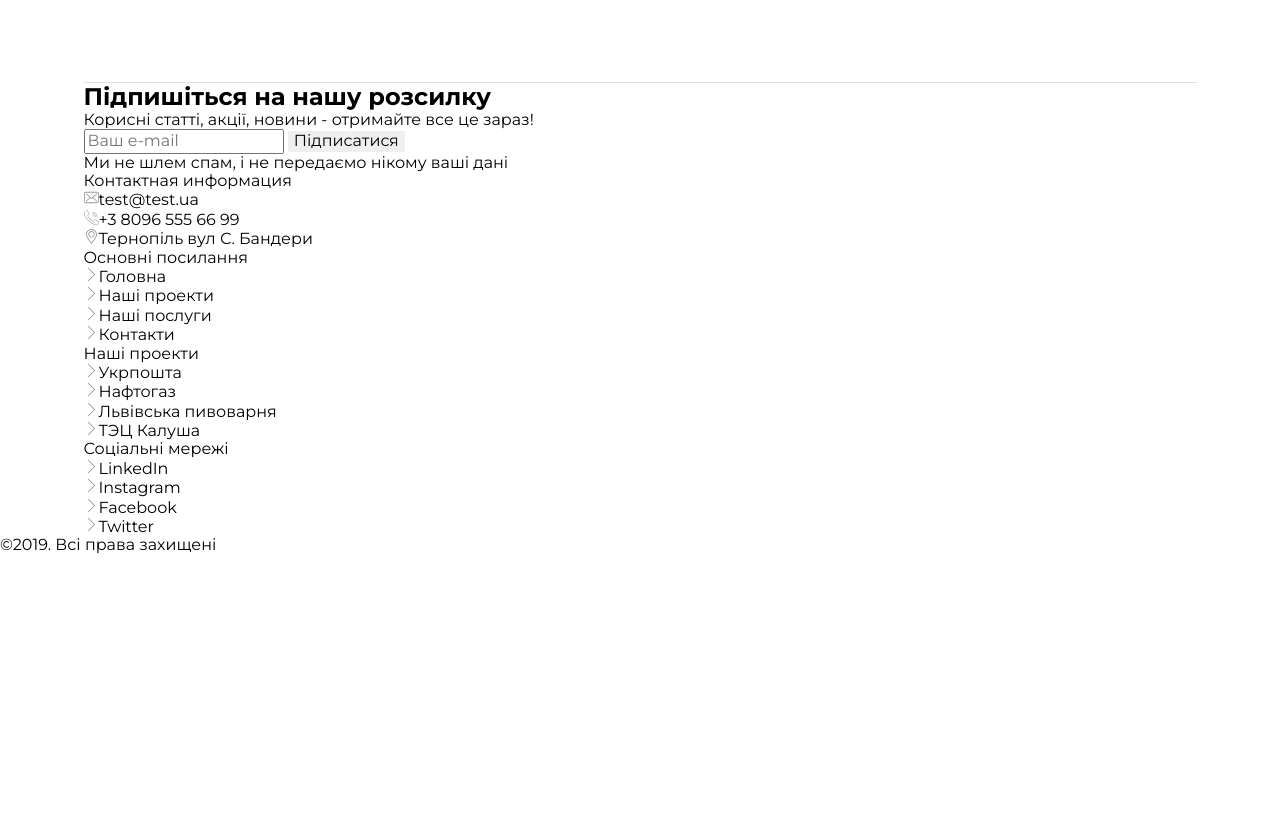
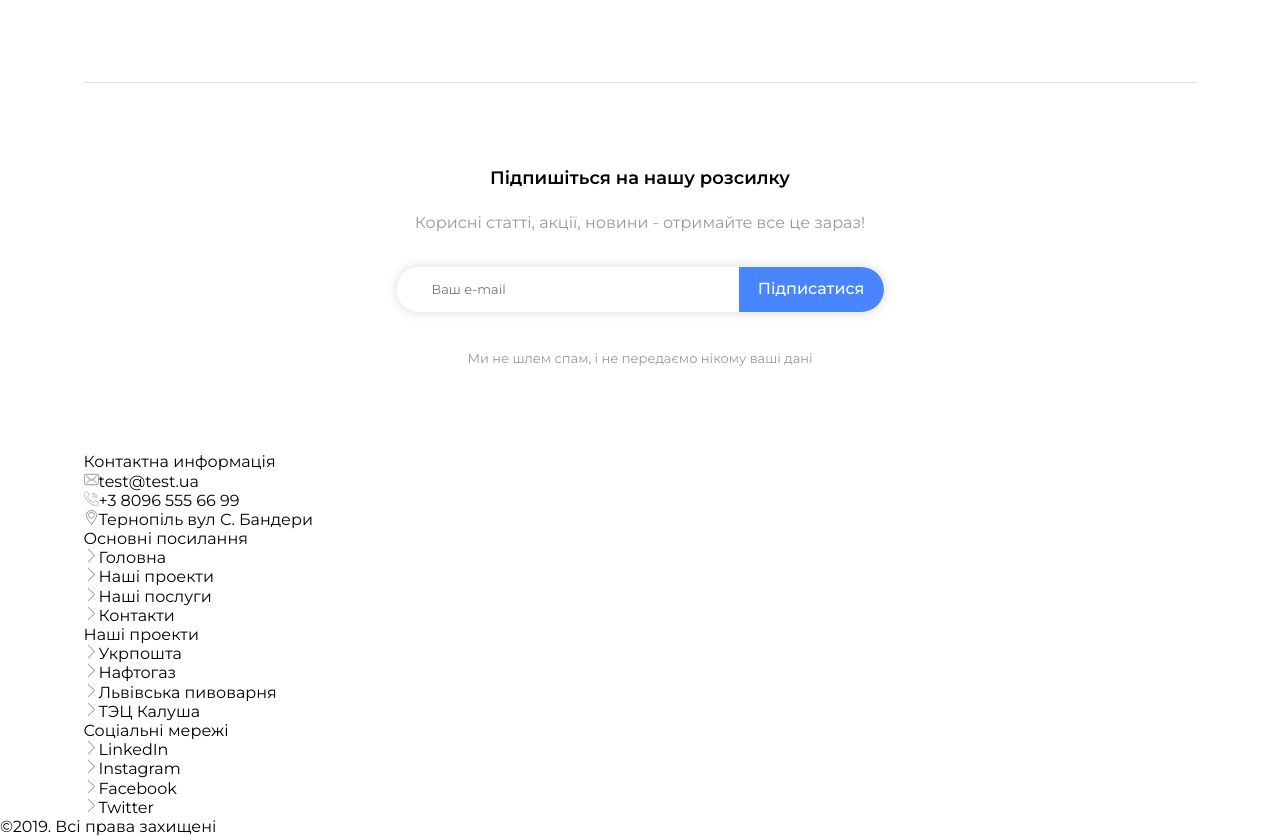
Before and after one commit to rocketmike12/ITStudio, a plain HTML site: page index.html in a window 1280 px wide. Shown: the part 4944-5780 px from the top of the page. Before the commit the page ends 5499 px from the top, so only its background shows below. Drawn offline with nearby package versions, Linux system fonts and the light colour scheme.

Commit message:
_subscribe.scss done, minor fixes

```diff
--- a/index.html
+++ b/index.html
@@ -191,7 +191,7 @@
     <footer class="footer">
         <div class="container footer-container">
             <div class="footer-links">
-                <p class="footer-address-title">Контактная информация</p>
+                <p class="footer-address-title">Контактна информація</p>
                 <address class="footer-address">
                     <ul class="footer-address-list">
                         <li class="footer-address-list-item"><svg width="15" height="15"><use href="./symbol-defs.svg#icon_envelope"></use></svg><a href="mailto:test@test.ua" class="footer-address-list-link">test@test.ua</a></li>
--- a/sass/layout/_subscribe.scss
+++ b/sass/layout/_subscribe.scss
@@ -0,0 +1,46 @@
+.subscribe {
+    padding-top: 85px;
+    padding-bottom: 85px;
+    &-title {
+        @include typography(inherit, 18px, 600, 21.94px, center);
+        margin-bottom: 20px;
+    }
+
+    &-subtitle {
+        @include typography(inherit, 16px, 400, 25.36px, center);
+        color: $grey;
+        margin-bottom: 30px;
+    }
+
+    &-form {
+        margin: 0 auto;
+        @include flex(space-around, center, 149px, _, _);
+        border: 1px solid #F2F2F2;
+        max-width: 489px;
+        box-shadow: 0px 0px 10px 0px #6F6F6F40;
+        border-radius: 30px;
+        margin-bottom: 35px;
+        &-text {
+            color: $grey;
+            @include typography(inherit, 13px, 400, 20.6px, left);
+            border: none;
+            outline: none;
+            margin-left: 33px;
+        }
+
+        &-btn {
+            background-color: $accent;
+            color: $white;
+            @include typography(inherit, 16px, 500, 19.5px, center);
+            @include flex(center, center, _, _, _);
+            height: 45px;
+            width: 190px;
+            border-radius: 0px 30px 30px 0px;
+        }
+    }
+
+    &-info {
+        color: $grey;
+        @include typography(inherit, 13px, 400, 20.6px, center);
+    }
+}
```
Also changed, not shown: css/main.css, css/main.min.css, 2 other files.
